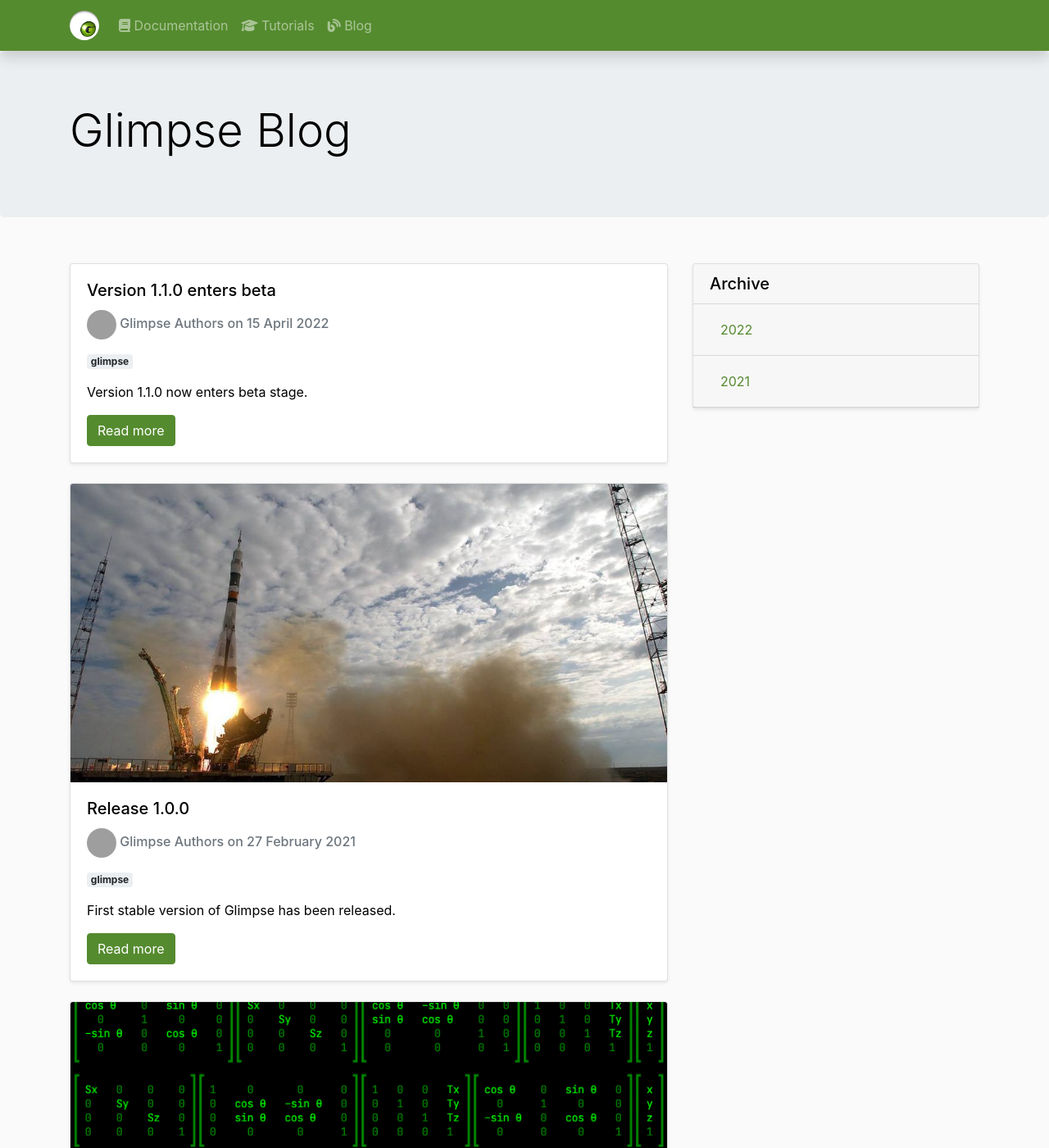
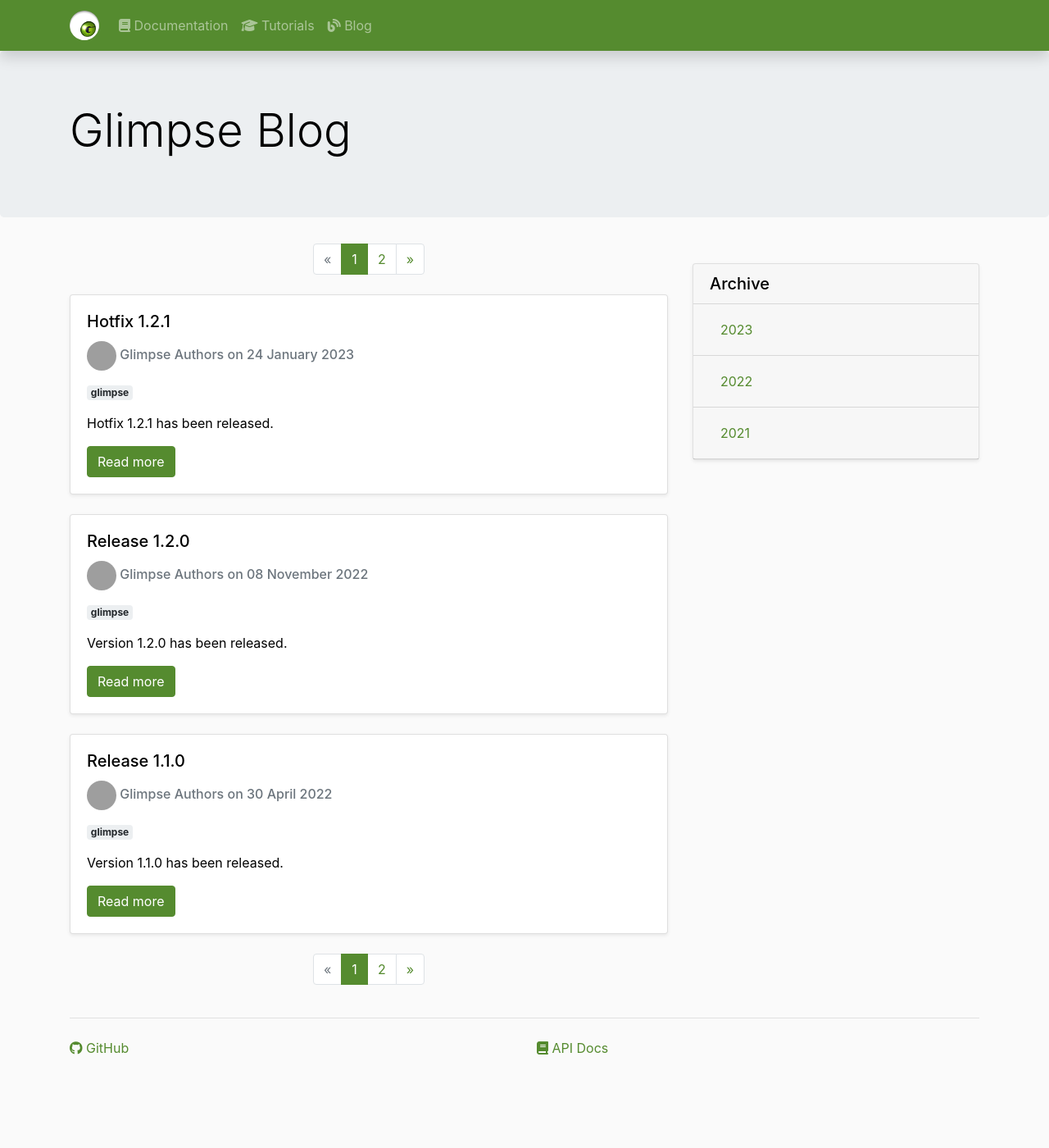
Before and after one commit to glimpse-graphics/glimpse-graphics.github.io, a Jekyll site: the page built from posts/index.html, in a window 1280 px wide and 1400 px high. Shown: the whole window at 82% size. Built offline with Jekyll 4.4.1, drawn with Linux system fonts in a browser that asks for light colours; nearby versions of some CDN libraries; the list of posts is cut into pages by our own code; some of the changed text lies outside the part shown; grey boxes are pictures that could not be loaded.

Commit message:
Add missing posts about past releases

```diff
--- a/_posts/2022-04-15-1-1-0-beta.md
+++ b/_posts/2022-04-30-release-1-1-0.md
@@ -1,15 +1,14 @@
 ---
-title: "Version 1.1.0 enters beta"
-mobileTitle: "1.1.0 enters beta"
+title: "Release 1.1.0"
+mobileTitle: "Release 1.1.0"
 layout: post
-abstract: Version 1.1.0 now enters beta stage.
+abstract: Version 1.1.0 has been released.
 keywords: glimpse
 author: glimpse
-tags: glimpse
+tags: [glimpse]
 ---
 
-Version 1.1.0 now enters beta stage.
-No further API changes are planned, but they cannot be ruled out.
+Version 1.1.0 has been released.
 
 ### Major Changes In v1.1.0 API
 
@@ -50,9 +49,9 @@
 #### Compose UI
 
 - Additional parameters in composable `GlimpseView` function:
-    - `modifier` – the modifier to be applied to the layout.
-    - `onClick` – called when the view has been clicked.
-    - `update` – the callback to be invoked after the layout is inflated.
+  - `modifier` – the modifier to be applied to the layout.
+  - `onClick` – called when the view has been clicked.
+  - `update` – the callback to be invoked after the layout is inflated.
 - **BREAKING CHANGE:** Removed ~~`zOrderOnTop`~~ from `GlimpseView` composable function.
   Call `zOrderOnTop = …` inside `update` block instead.
 - New composable `GlimpseView` function with separate functional parameters instead of single `callback` reference.
@@ -62,4 +61,4 @@
 Read the [Release Notes] for full list of changes.
 
 
-[Release Notes]: https://github.com/glimpse-graphics/glimpse/releases/tag/v1.1.0-BETA1
+[Release Notes]: https://github.com/glimpse-graphics/glimpse/releases/tag/v1.1.0
--- /dev/null
+++ b/_posts/2022-11-08-release-1-2-0.md
@@ -0,0 +1,42 @@
+---
+title: "Release 1.2.0"
+mobileTitle: "Release 1.2.0"
+layout: post
+abstract: Version 1.2.0 has been released.
+keywords: glimpse
+author: glimpse
+tags: [glimpse]
+---
+
+Version 1.2.0 has been released.
+
+### Major Changes In v1.2.0 API
+
+#### Core
+
+- `@Uniform` can no longer be used to annotate properties of type `Texture`
+  _(`@Sampler2D` should be used instead)_
+- New `@Sampler2D` annotation that can be used to annotate shader parameters
+  properties of types:
+  - `Texture`
+  - `Array<Texture>`
+  - `Iterable<Texture>`
+- Added properties `width` and `height` in `TextureImageSource` and `Texture`
+- Usage of method `ProgramExecutor.dispose()` without parameters will be
+  reported as an error
+
+#### HUD
+
+- Implemented utilities for rendering HUD-style 2D elements on top of 3D scene
+
+#### Annotation Processor
+
+- Kapt processors (`glimpse-processor-java` and `glimpse-processor-kotlin`) have
+  been removed. _Use KSP processor instead (`glimpse-processor-ksp`)_
+
+#### Other Changes
+
+Read the [Release Notes] for full list of changes.
+
+
+[Release Notes]: https://github.com/glimpse-graphics/glimpse/releases/tag/v1.2.0
--- /dev/null
+++ b/_posts/2023-01-24-hotfix-1-2-1.md
@@ -0,0 +1,11 @@
+---
+title: "Hotfix 1.2.1"
+mobileTitle: "Hotfix 1.2.1"
+layout: post
+abstract: Hotfix 1.2.1 has been released.
+keywords: glimpse
+author: glimpse
+tags: [glimpse]
+---
+
+Hotfix 1.2.0 has been released, fixing incorrect values of face culling.
```
Also changed, not shown: other parts of _posts/2022-04-30-release-1-1-0.md (+1 -1 lines), _posts/2021-01-04-glimpse-reloaded.md (+1 -1 lines), _posts/2021-02-27-release-1-0-0.md (+1 -1 lines).
